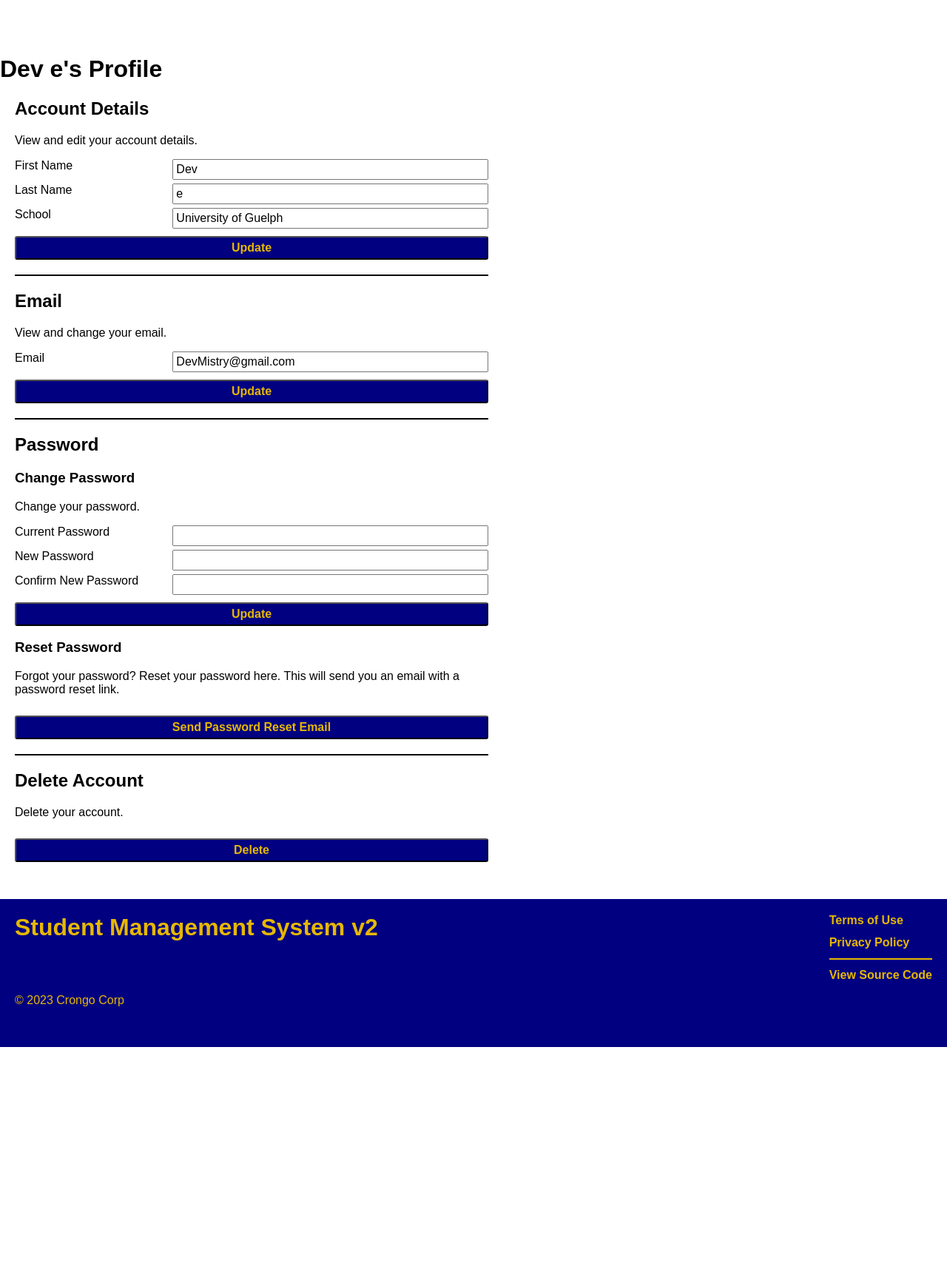
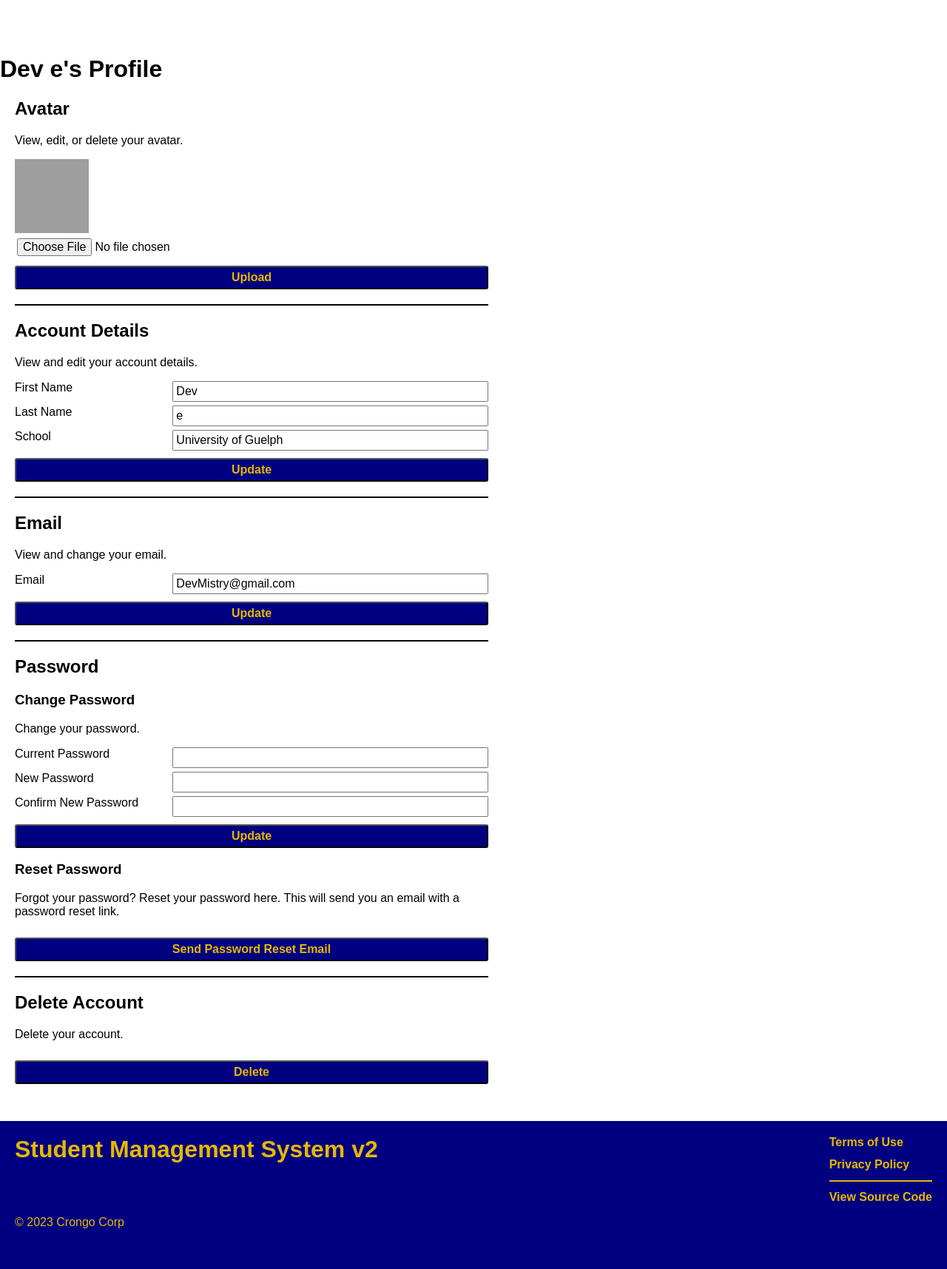
Before and after one commit to luk-ryan/StudentManagementSystemV2, a Flask app: page /profile in a window 1280 px wide. Shown: the part 75-1790 px from the top of the page at 74% size. Before the commit the page ends 1490 px from the top, so only its background shows below. Run offline with Flask 3, Linux system fonts and the light colour scheme; a user stored in the database is signed in; grey boxes are pictures that could not be loaded.

Commit message:
SMSV-19 Added profile section for user's avatar.
In this section, the user's avatar is displayed, as well as a file
upload to upload a new avatar.

```diff
--- a/frontend/static/css/profile.css
+++ b/frontend/static/css/profile.css
@@ -6,6 +6,11 @@
 .profile-section hr {
     margin-top: 20px;
     border: 1px solid var(--text-color);
+}
+
+.profile-section img {
+    width: 100px;
+    height: 100px;
 }
 
 .profile-form-inputs {
--- a/frontend/templates/profile.html
+++ b/frontend/templates/profile.html
@@ -10,6 +10,20 @@
         {% endif %}
     {% endwith %}
     <h1>{{ student['firstName'] }} {{ student['lastName'] }}'s Profile</h1>
+    <div class="profile-section">
+        <h2>Avatar</h2>
+        <p>View, edit, or delete your avatar.</p>
+        {% if 'avatarFilename' in student %}
+            <img src="/static/images/avatars/{{ student['avatarFilename'] }}">
+        {% else %}
+            <img src="https://upload.wikimedia.org/wikipedia/commons/d/d1/Image_not_available.png">
+        {% endif %}
+        <form action="/student/avatar" method="POST" enctype="multipart/form-data">
+            <input name="file" type="file">
+            <button type="submit">Upload</button>
+        </form>
+        <hr>
+    </div>
     <div class="profile-section">
         <h2>Account Details</h2>
         <p>View and edit your account details.</p>
```
